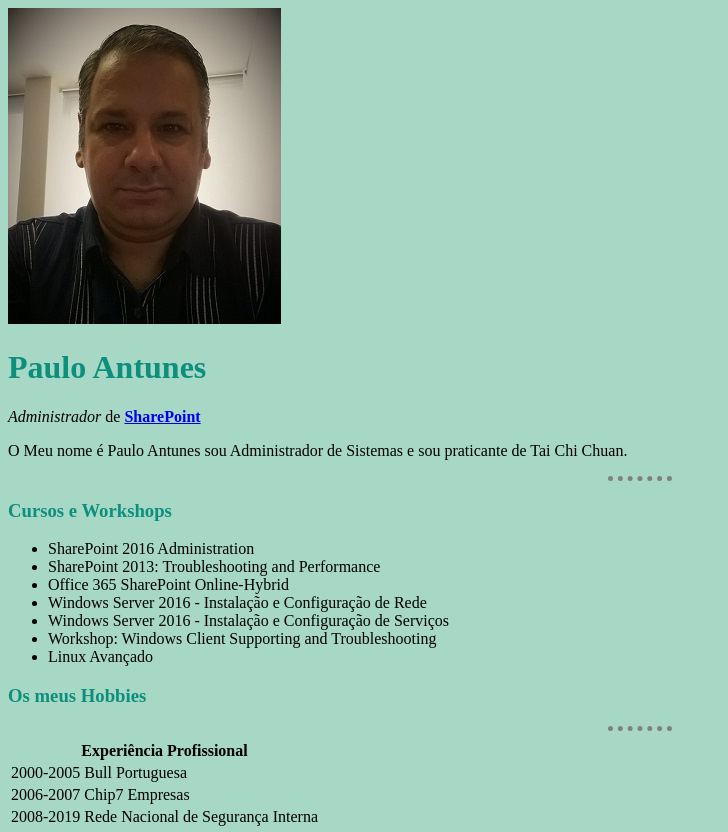
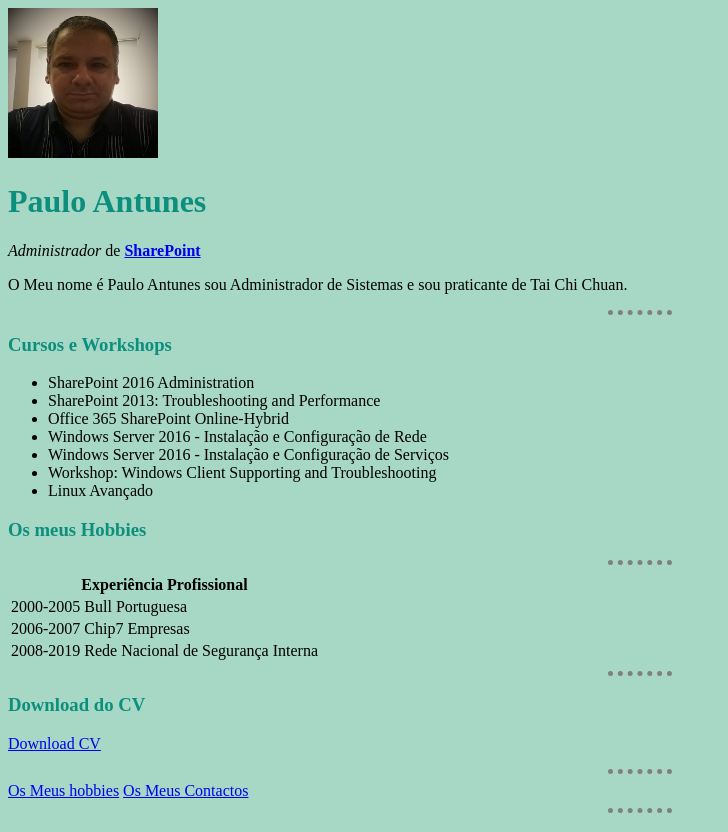
Before and after one commit to paulojlantunes/cv, a plain HTML site: page index.html in a window 1280 px wide. Shown: the top 832 px of the page, without its empty margins (0-728 px from the left). Drawn offline with Linux system fonts and the light colour scheme.

Commit message:
Add files via upload

```diff
--- a/index.html
+++ b/index.html
@@ -6,7 +6,7 @@
   <title>☯️Página do Paulo</title>
 <link rel="stylesheet" href="css/styles.css">
 </head>
-<img src="PauloAntunes.jpg" alt="Foto de Perfil">
+<img src="PauloAntunes.jpg" alt="Foto de perfil" width="150" height="150">
 <h1>Paulo Antunes</h1>
 <p><em>Administrador</em> de <strong><a href="https://products.office.com/pt-br/sharepoint/collaboration">SharePoint</a></strong></p>
 <p>O Meu nome é Paulo Antunes sou Administrador de Sistemas e sou praticante de Tai Chi Chuan.</p>
@@ -25,7 +25,6 @@
 <hr>
 <table>
   <thead>
-
     <tr>
       <th colspan="2">Experiência Profissional</th>
     </tr>
@@ -35,7 +34,6 @@
       <td>2000-2005</td>
       <td>Bull Portuguesa</td>
     </tr>
-
     <tr>
       <td>2006-2007</td>
       <td>Chip7 Empresas</td>
```
